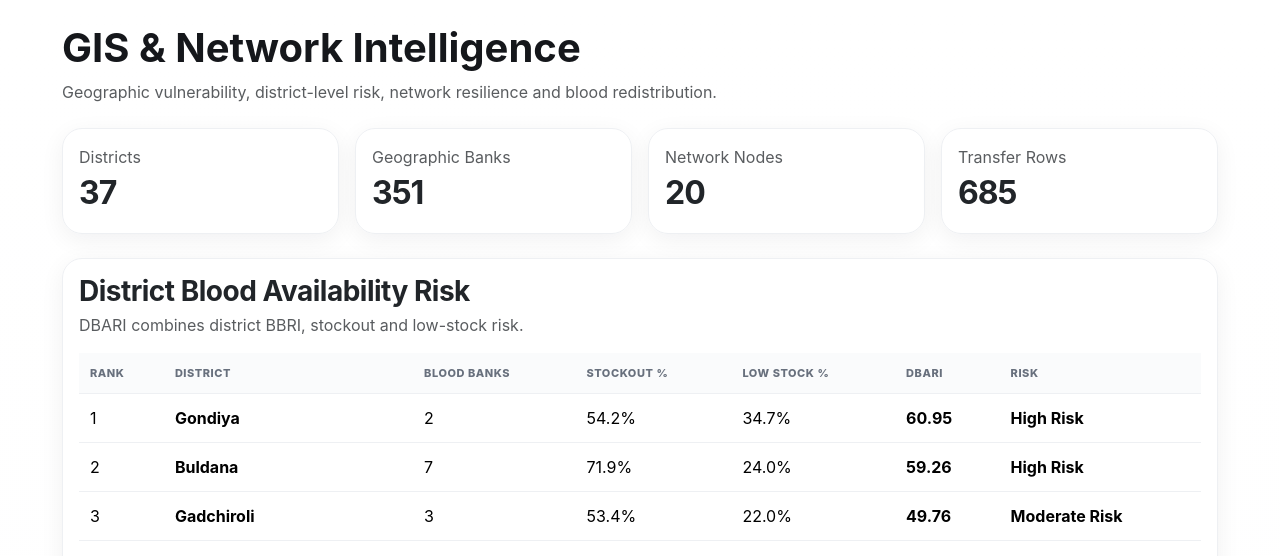
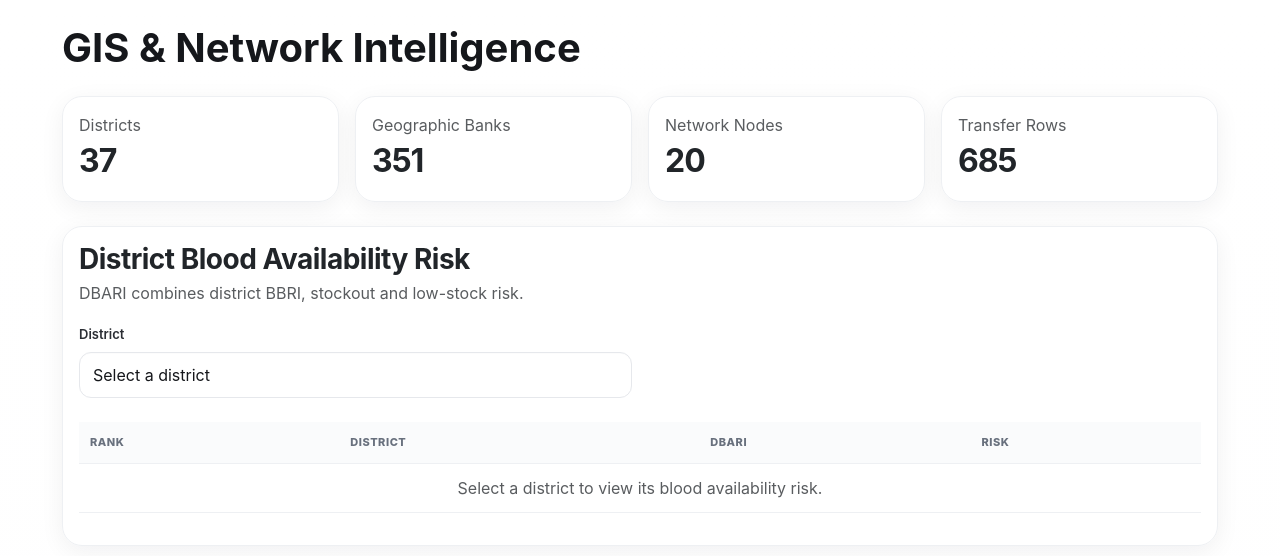
Before and after one commit to thegreatkingmum/Maharashtra-Blood-Finder, a Flask app: page /gis in a window 1280 px wide. Shown: the top 556 px of the page. Run offline with Flask 3, Linux system fonts and the light colour scheme.

Commit message:
Update website UI and district risk selector

```diff
--- a/templates/gis.html
+++ b/templates/gis.html
@@ -111,11 +111,6 @@ opacity: 0.65;
 GIS & Network Intelligence
 </h1>
 
-<p class="text-muted">
-Geographic vulnerability, district-level risk,
-network resilience and blood redistribution.
-</p>
-
 </div>
 
 
@@ -243,6 +238,32 @@ stockout and low-stock risk.
 </div>
 
 
+<div class="row g-3 align-items-end mb-4">
+
+<div class="col-lg-6">
+
+<label
+for="dbariDistrictSelect"
+class="form-label fw-semibold"
+>
+District
+</label>
+
+<select
+id="dbariDistrictSelect"
+class="form-select"
+>
+
+<option value="" selected disabled>
+Select a district
+</option>
+
+</select>
+
+</div>
+
+</div>
+
 <div class="table-responsive">
 
 <table class="table table-hover">
@@ -260,18 +281,6 @@ District
 </th>
 
 <th>
-Blood Banks
-</th>
-
-<th>
-Stockout %
-</th>
-
-<th>
-Low Stock %
-</th>
-
-<th>
 DBARI
 </th>
 
@@ -288,7 +297,7 @@ Risk
 <tr>
 
 <td
-colspan="7"
+colspan="4"
 class="text-center"
 >
 Loading...
@@ -582,7 +591,7 @@ Loading...
 <div class="alert alert-light border">
 
 <strong>
-Research note:
+Note:
 </strong>
 
 Geographic calculations use straight-line
@@ -729,19 +738,7 @@ async function loadDBARI() {
         );
 
 
-    document.getElementById(
-        "districtCount"
-    ).textContent =
-        rows.length;
-
-
-    const table =
-        document.getElementById(
-            "dbariTable"
-        );
-
-
-    table.innerHTML =
+    const sortedRows =
         rows
             .slice()
             .sort(
@@ -760,7 +757,111 @@ async function loadDBARI() {
                         ??
                         0
                     )
-            )
+            );
+
+
+    document.getElementById(
+        "districtCount"
+    ).textContent =
+        rows.length;
+
+
+    const select =
+        document.getElementById(
+            "dbariDistrictSelect"
+        );
+
+
+    select.innerHTML = `
+        <option value="" selected disabled>
+            Select a district
+        </option>
+    `;
+
+
+    sortedRows.forEach(
+        row => {
+
+            const option =
+                document.createElement(
+                    "option"
+                );
+
+            option.value =
+                row.district ?? "";
+
+            option.textContent =
+                row.district ?? "—";
+
+            select.appendChild(
+                option
+            );
+
+        }
+    );
+
+
+    const table =
+        document.getElementById(
+            "dbariTable"
+        );
+
+
+    function renderDBARITable() {
+
+        const selectedDistrict =
+            select.value;
+
+
+        if (!selectedDistrict) {
+
+            table.innerHTML = `
+                <tr>
+                    <td
+                        colspan="4"
+                        class="text-center text-muted"
+                    >
+                        Select a district to view its blood availability risk.
+                    </td>
+                </tr>
+            `;
+
+            return;
+
+        }
+
+
+        const visibleRows =
+            sortedRows.filter(
+                row =>
+                    String(
+                        row.district ?? ""
+                    ) === selectedDistrict
+            );
+
+
+        if (
+            visibleRows.length === 0
+        ) {
+
+            table.innerHTML = `
+                <tr>
+                    <td
+                        colspan="4"
+                        class="text-center"
+                    >
+                        No district data available.
+                    </td>
+                </tr>
+            `;
+
+            return;
+
+        }
+
+
+        table.innerHTML =
+            visibleRows
                 .map(
                     (
                         row,
@@ -770,63 +871,23 @@ async function loadDBARI() {
                     <tr>
 
                         <td>
-                            ${index + 1}
+                            ${
+                                sortedRows.indexOf(row) + 1
+                            }
                         </td>
 
                         <td>
-
                             <strong>
-
                                 ${
                                     row.district
                                     ??
                                     "—"
                                 }
-
                             </strong>
-
                         </td>
 
                         <td>
-                            ${
-                                row.blood_banks
-                                ??
-                                "—"
-                            }
-                        </td>
-
-                        <td>
-
-                            ${
-                                Number(
-                                    row.stockout_percentage
-                                    ??
-                                    row.stockout_percent
-                                    ??
-                                    0
-                                ).toFixed(1)
-                            }%
-
-                        </td>
-
-                        <td>
-
-                            ${
-                                Number(
-                                    row.low_stock_percentage
-                                    ??
-                                    row.low_stock_percent
-                                    ??
-                                    0
-                                ).toFixed(1)
-                            }%
-
-                        </td>
-
-                        <td>
-
                             <strong>
-
                                 ${
                                     Number(
                                         row.DBARI
@@ -834,9 +895,7 @@ async function loadDBARI() {
                                         0
                                     ).toFixed(2)
                                 }
-
                             </strong>
-
                         </td>
 
                         <td
@@ -844,13 +903,11 @@ async function loadDBARI() {
                                 row.risk_class
                             )}"
                         >
-
                             ${
                                 row.risk_class
                                 ??
                                 "—"
                             }
-
                         </td>
 
                     </tr>
@@ -858,6 +915,17 @@ async function loadDBARI() {
                 `
                 )
                 .join("");
+
+    }
+
+
+    select.addEventListener(
+        "change",
+        renderDBARITable
+    );
+
+
+    renderDBARITable();
 
 }
 
```
Also changed, not shown: static/js/app.js (+0 -14 lines), templates/base.html (+0 -57 lines), templates/insights.html (+1 -86 lines), templates/risk.html (+1 -81 lines). Lines whose indentation alone changed are shown as unchanged.
